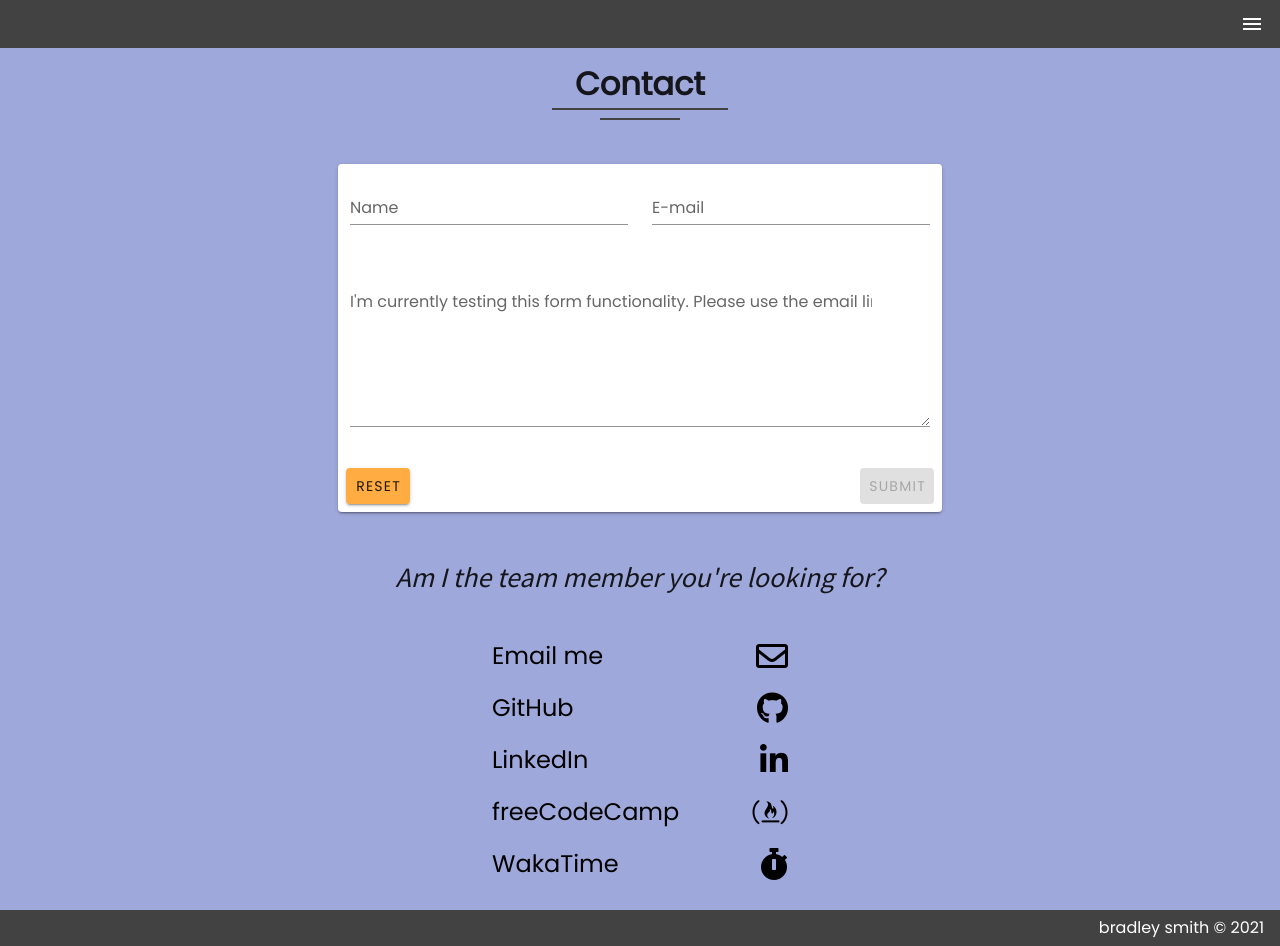
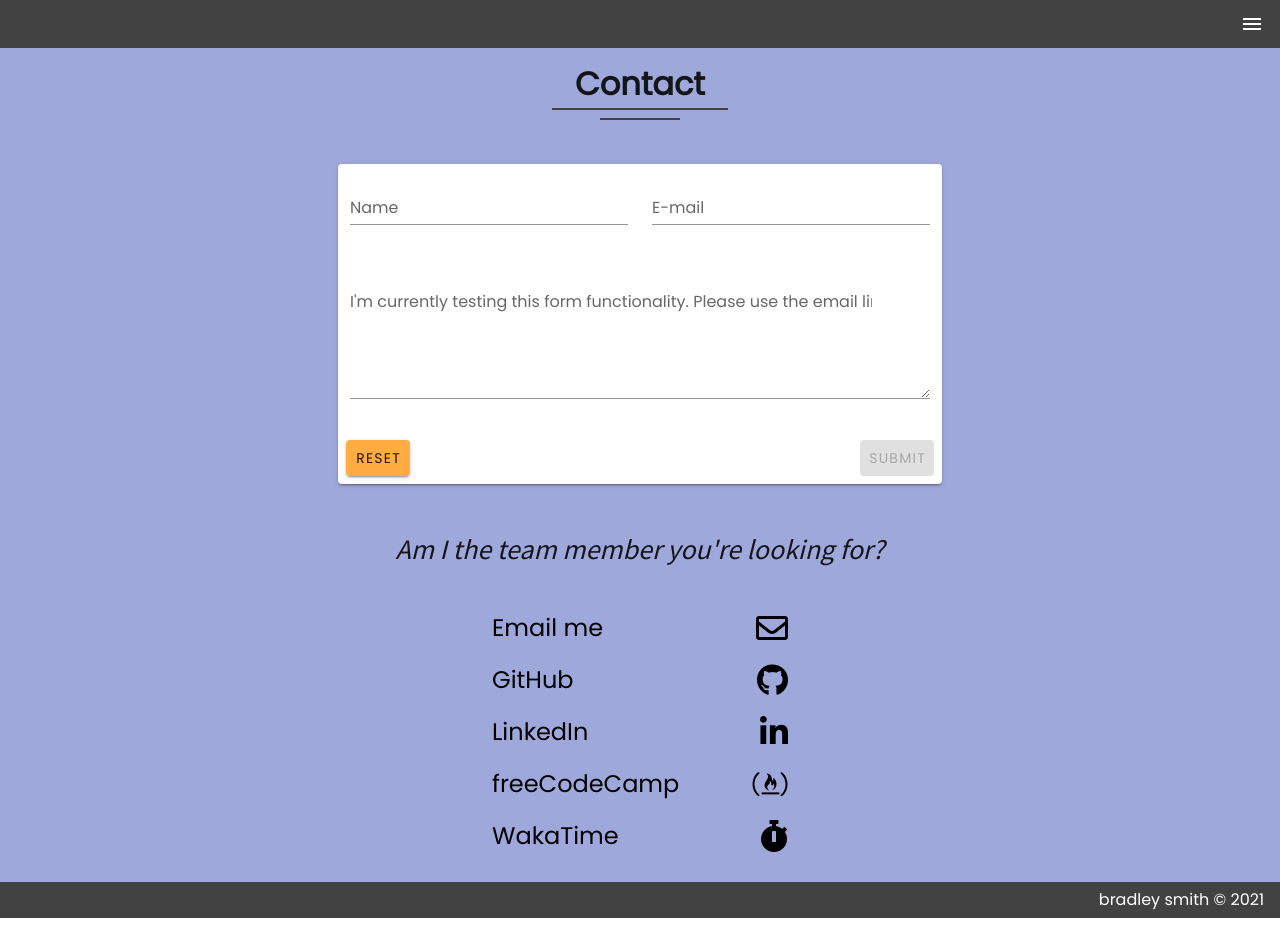
Before and after one commit to bradleyhop/new-portfolio, a Vue app: page /contact in a window 1280 px wide. After the commit the page ends 918 px from the top, so only its background shows below. Built offline with nearby package versions, Linux system fonts and the light colour scheme.

Commit message:
add post method to form

```diff
--- a/package.json
+++ b/package.json
@@ -1,6 +1,6 @@
 {
   "name": "new-portfolio",
-  "version": "0.1.0",
+  "version": "1.1.0",
   "private": true,
   "scripts": {
     "serve": "vue-cli-service serve",
--- a/src/components/ContactForm.vue
+++ b/src/components/ContactForm.vue
@@ -27,7 +27,8 @@ export default {
       snackbar: false, // show snackbar after successful submission
       snackbarText: "Email submitted! Thank you!! ",
       timeout: 1500, // timeout for snackbar
-      textBodyDefault: "I'm currently testing this form functionality. Please use the email link below until I've sorted the bugs out ;)",
+      textBodyDefault:
+        "I'm currently testing this form functionality. Please use the email link below until I've sorted the bugs out ;)",
       defaultForm,
     };
   },
@@ -58,8 +59,8 @@ export default {
 <template>
   <v-container class="contact-container" fluid>
     <v-row justify="center">
-      <v-col md="6">
-        <v-card >
+      <v-col lg="6">
+        <v-card>
           <!-- show snackbar when form submitted successfully -->
           <v-snackbar v-model="snackbar" absolute top right color="success" :timeout="timeout">
             {{ snackbarText }}
@@ -67,12 +68,7 @@ export default {
           </v-snackbar>
 
           <!-- using zapier.com to handle form submission trigger to send form data to my gmail -->
-          <v-form
-            ref="form"
-            v-model="valid"
-            @submit.prevent="submit"
-            lazy-validation
-          >
+          <v-form ref="form" v-model="valid" @submit.prevent="submit" lazy-validation method="post">
             <v-container>
               <v-row>
                 <v-col cols="12" sm="6">
@@ -98,7 +94,7 @@ export default {
 
               <v-row>
                 <v-col>
-                  <v-textarea v-model="form.textbody" :rules="rules.text" required>
+                  <v-textarea v-model="form.textbody" :rules="rules.text" rows="4" required>
                     <template v-slot:label>
                       <div>{{ textBodyDefault }}</div>
                     </template>
@@ -108,7 +104,7 @@ export default {
             </v-container>
 
             <v-card-actions>
-              <v-btn @click="resetForm" color="secondaryLight"> Reset </v-btn>
+              <v-btn @click="resetForm" color="secondaryLight" type="reset"> Reset </v-btn>
               <v-spacer></v-spacer>
               <v-btn :disabled="!formIsValid" color="secondary" type="submit"> Submit </v-btn>
             </v-card-actions>
```
